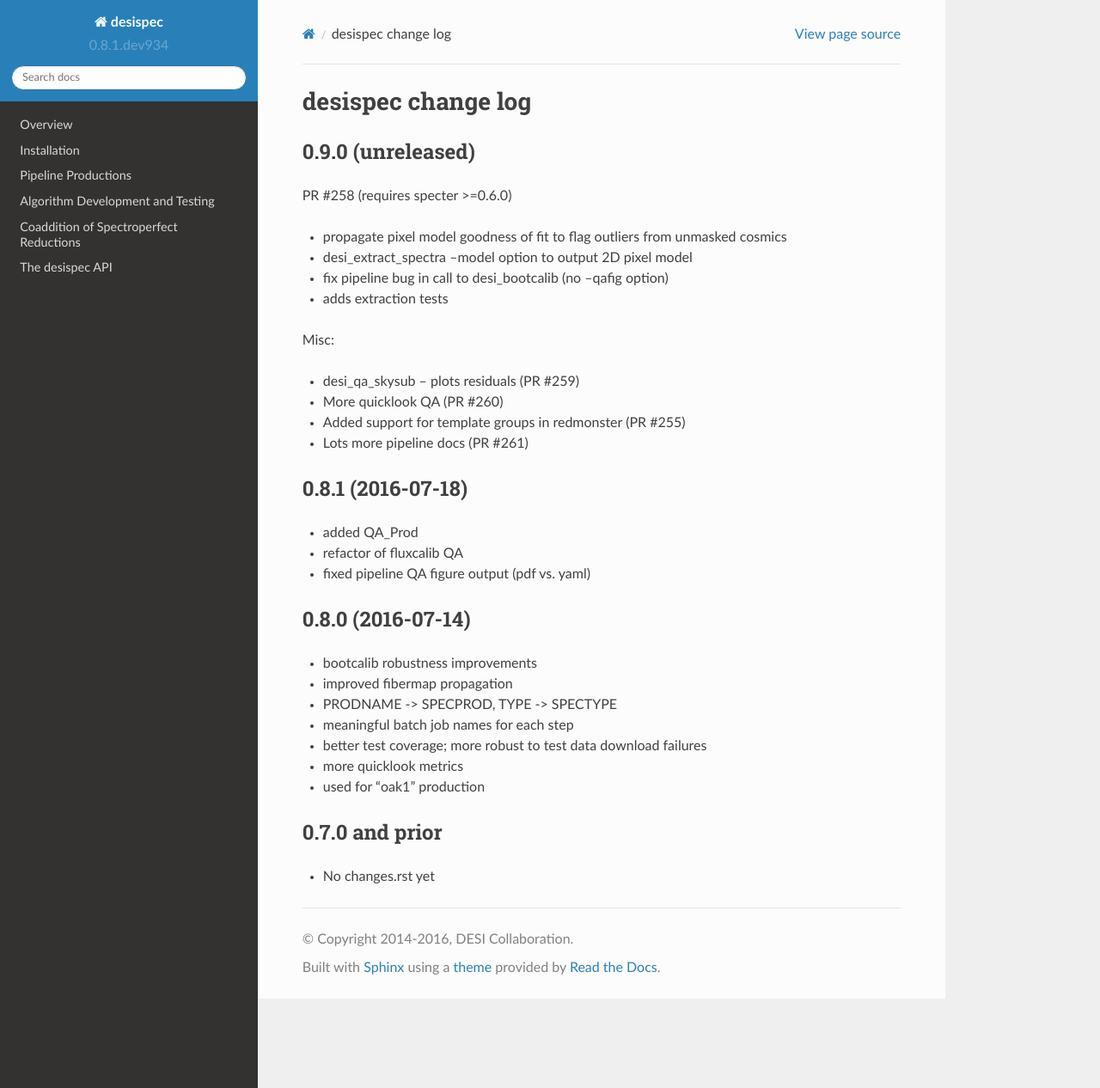
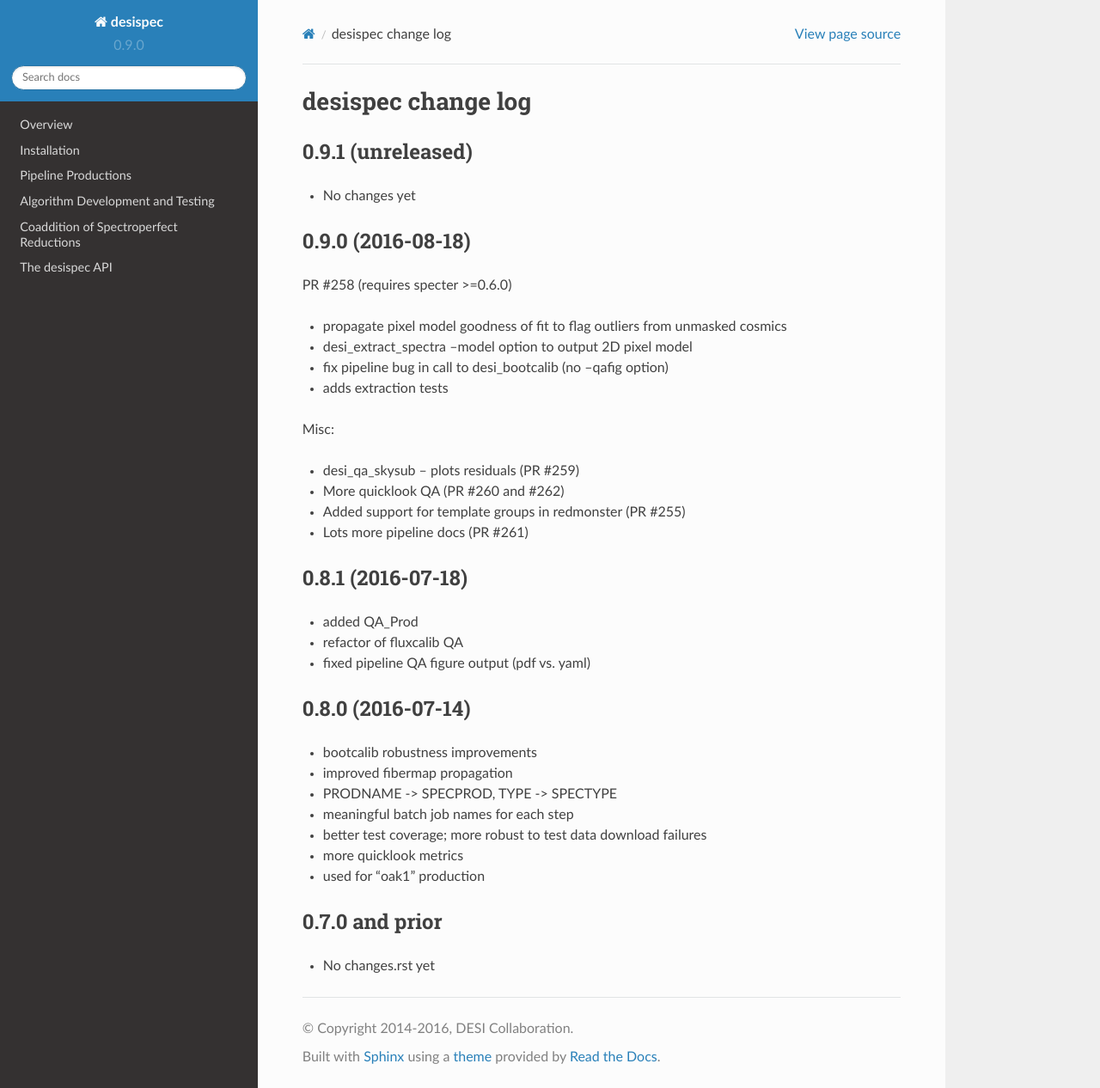
Before and after one commit to desihub/desispec, a Sphinx documentation site: the page built from doc/changes.rst, in a window 1280 px wide and 1266 px high. Shown: the whole window at 86% size. Built offline with Sphinx 7.4.7 and the Read the Docs theme 2.0.0, drawn with Linux system fonts in a browser that asks for light colours.

Commit message:
desispec 0.9.0

```diff
--- a/doc/changes.rst
+++ b/doc/changes.rst
@@ -2,7 +2,12 @@
 desispec change log
 ===================
 
-0.9.0 (unreleased)
+0.9.1 (unreleased)
+------------------
+
+* No changes yet
+
+0.9.0 (2016-08-18)
 ------------------
 
 PR #258 (requires specter >=0.6.0)
@@ -15,7 +20,7 @@ PR #258 (requires specter >=0.6.0)
 Misc:
 
 * desi_qa_skysub -- plots residuals (PR #259)
-* More quicklook QA (PR #260)
+* More quicklook QA (PR #260 and #262)
 * Added support for template groups in redmonster (PR #255)
 * Lots more pipeline docs (PR #261)
 
--- a/py/desispec/_version.py
+++ b/py/desispec/_version.py
@@ -1 +1 @@
-__version__ = '0.8.1.dev934'
+__version__ = '0.9.0'
```
